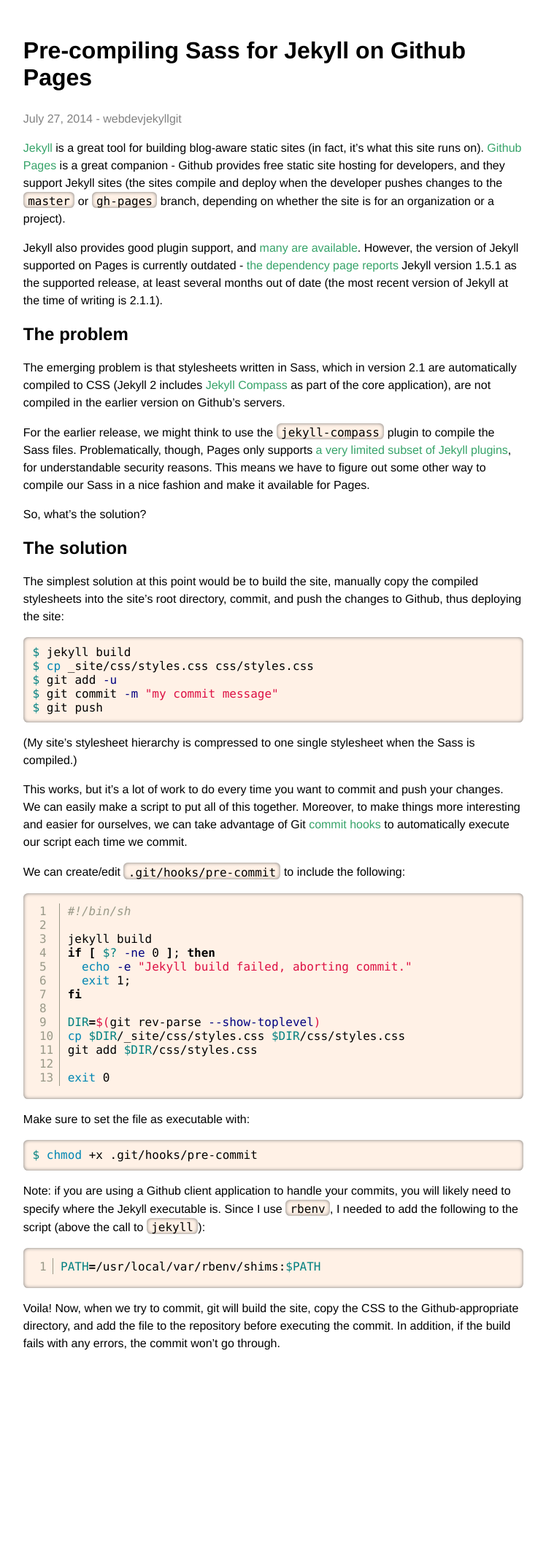
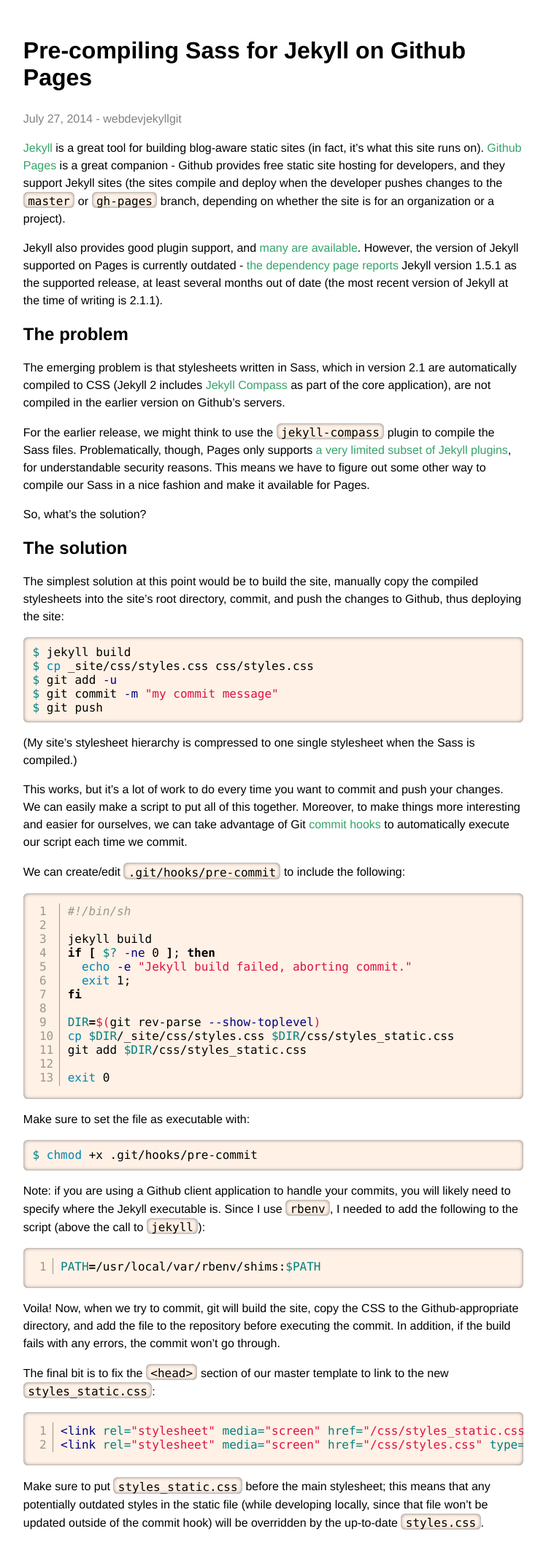
Before and after one commit to jamesmaniscalco/jamesmaniscalco.github.io, a Jekyll site: the page built from _posts/2014-07-27-jekyll-sass-pre-commit-hook.md, in a window 1280 px wide. Shown: the whole page at 73% size, without its empty margins (173-921 px from the left). Built offline with Jekyll 4.4.1, drawn with Linux system fonts in a browser that asks for light colours; before the commit the page ends 1893 px from its top, so only the background shows below that.

Commit message:
more styles

```diff
--- a/_config.yml
+++ b/_config.yml
@@ -3,3 +3,5 @@
 markdown: kramdown
 
 permalink: /blog/:year/:month/:day/:title.html
+
+exclude: [README.md, css/styles_static.css]
--- a/_layouts/master.html
+++ b/_layouts/master.html
@@ -4,6 +4,7 @@
     <head>
         <title>{% if page.title %}{{ page.title }} &mdash; {% endif %}James Maniscalco</title>
         <meta http-equiv="Content-Type" content="text/html; charset=UTF-8" />
+        <meta name="viewport" content="width=device-width, initial-scale=1">
         <link rel="stylesheet" media="screen" href="/css/styles_static.css" type="text/css">
         <link rel="stylesheet" media="screen" href="/css/styles.css" type="text/css">
     </head>
--- a/_layouts/post.html
+++ b/_layouts/post.html
@@ -7,7 +7,7 @@
         <h1 class="title">
             {{ page.title }}
         </h1>
-        <p class="date">
+        <p class="tags">
             {{ page.date | date: "%B %d, %Y" }} - {{ page.categories | category_links }}
         </p>
     </header>
--- a/_posts/2014-07-27-jekyll-sass-pre-commit-hook.md
+++ b/_posts/2014-07-27-jekyll-sass-pre-commit-hook.md
@@ -53,8 +53,8 @@
 fi
 
 DIR=$(git rev-parse --show-toplevel)
-cp $DIR/_site/css/styles.css $DIR/css/styles.css
-git add $DIR/css/styles.css
+cp $DIR/_site/css/styles.css $DIR/css/styles_static.css
+git add $DIR/css/styles_static.css
 
 exit 0
 
@@ -82,3 +82,16 @@
 
 
 Voila! Now, when we try to commit, git will build the site, copy the CSS to the Github-appropriate directory, and add the file to the repository before executing the commit. In addition, if the build fails with any errors, the commit won't go through.
+
+The final bit is to fix the `<head>` section of our master template to link to the new `styles_static.css`:
+
+
+{% highlight html linenos %}
+
+<link rel="stylesheet" media="screen" href="/css/styles_static.css" type="text/css">
+<link rel="stylesheet" media="screen" href="/css/styles.css" type="text/css">
+
+{% endhighlight %}
+
+
+Make sure to put `styles_static.css` before the main stylesheet; this means that any potentially outdated styles in the static file (while developing locally, since that file won't be updated outside of the commit hook) will be overridden by the up-to-date `styles.css`.
--- a/_sass/styles.sass
+++ b/_sass/styles.sass
@@ -4,11 +4,37 @@
   font: 100% $font-stack
   @include outer-container
 
-content
-  @include span-columns(12)
-
 p, li
   line-height: 1.5em
+
+
+// sizing
+
+$mobile: new-breakpoint(min-width 0 4)
+$tablet: new-breakpoint(min-width 760px 8)
+$desktop: new-breakpoint(min-width 1050px 12)
+
+content
+  @include media($mobile)
+    @include span-columns(4)
+  @include media($tablet)
+    @include span-columns(8)
+  @include media($desktop)
+    @include span-columns(12)
+
+article
+  @include media($mobile)
+    @include span-columns(4)
+
+  @include media($tablet)
+    @include span-columns(6)
+    @include shift(1)
+
+  @include media($desktop)
+    @include span-columns(8)
+    @include shift(1)
+
+
 
 
 // typography
@@ -24,14 +50,10 @@
 // blog posts
 
 article
-  @include span-columns(8)
-  @include shift(1)
   padding: 1em
   header
     .title
       color: $title-color
       font-size: 2em
-    .date
+    .tags
       color: $subtitle-color
-    .tags
-      @include span-columns(6 of 8)
--- a/css/styles_static.css
+++ b/css/styles_static.css
@@ -137,16 +137,60 @@
     display: table;
     clear: both; }
 
-content {
-  float: left;
-  display: block;
-  margin-right: 2.35765%;
-  width: 100%; }
-  content:last-child {
-    margin-right: 0; }
-
 p, li {
   line-height: 1.5em; }
+
+@media screen and (min-width: 0) {
+  content {
+    float: left;
+    display: block;
+    margin-right: 7.42297%;
+    width: 100%; }
+    content:last-child {
+      margin-right: 0; } }
+@media screen and (min-width: 760px) {
+  content {
+    float: left;
+    display: block;
+    margin-right: 3.57866%;
+    width: 100%; }
+    content:last-child {
+      margin-right: 0; } }
+@media screen and (min-width: 1050px) {
+  content {
+    float: left;
+    display: block;
+    margin-right: 2.35765%;
+    width: 100%; }
+    content:last-child {
+      margin-right: 0; } }
+
+@media screen and (min-width: 0) {
+  article {
+    float: left;
+    display: block;
+    margin-right: 7.42297%;
+    width: 100%; }
+    article:last-child {
+      margin-right: 0; } }
+@media screen and (min-width: 760px) {
+  article {
+    float: left;
+    display: block;
+    margin-right: 3.57866%;
+    width: 74.10533%;
+    margin-left: 12.94733%; }
+    article:last-child {
+      margin-right: 0; } }
+@media screen and (min-width: 1050px) {
+  article {
+    float: left;
+    display: block;
+    margin-right: 2.35765%;
+    width: 65.88078%;
+    margin-left: 8.5298%; }
+    article:last-child {
+      margin-right: 0; } }
 
 a {
   text-decoration: none;
@@ -158,23 +202,9 @@
     color: #25c943; }
 
 article {
-  float: left;
-  display: block;
-  margin-right: 2.35765%;
-  width: 65.88078%;
-  margin-left: 8.5298%;
   padding: 1em; }
-  article:last-child {
-    margin-right: 0; }
   article header .title {
     color: black;
     font-size: 2em; }
-  article header .date {
+  article header .tags {
     color: #828282; }
-  article header .tags {
-    float: left;
-    display: block;
-    margin-right: 3.57866%;
-    width: 74.10533%; }
-    article header .tags:last-child {
-      margin-right: 0; }
```
